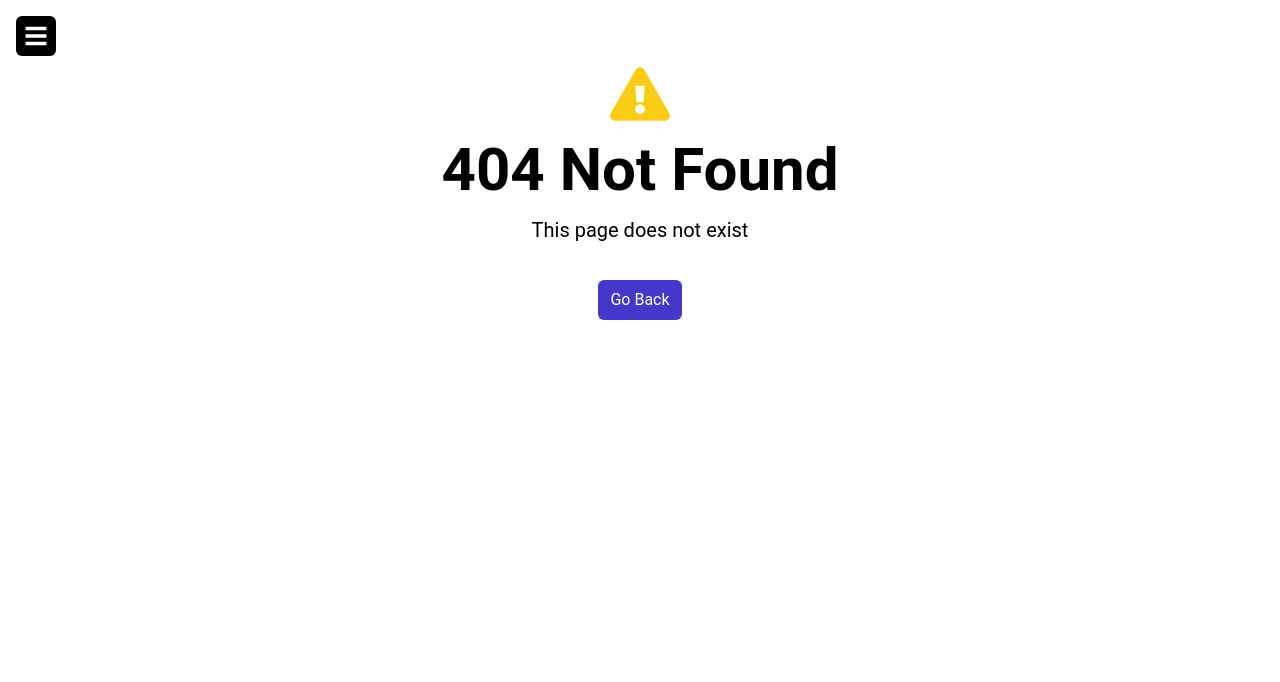
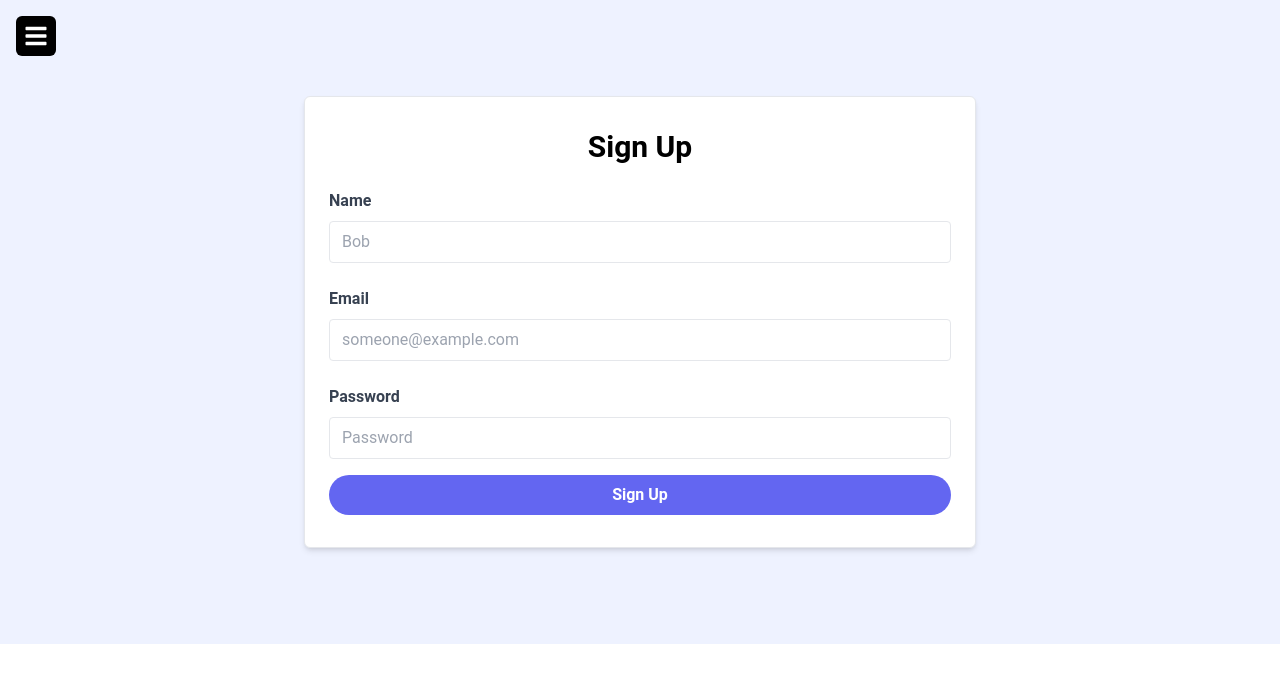
Before and after one commit to Avitra2002/HotHawkersInYourArea, a React (Vite) app in the folder my-app/: page /login in a window 1280 px wide. Before the commit this address had no page. Shown: the top 682 px of the page. Built offline with nearby package versions, Linux system fonts and the light colour scheme.

Commit message:
Sign Up Page added

```diff
--- a/my-app/src/App.jsx
+++ b/my-app/src/App.jsx
@@ -1,4 +1,5 @@
 import React from 'react'
+import { useState } from 'react'
 import { Route, createBrowserRouter, createRoutesFromElements, RouterProvider } from "react-router-dom"
 import MainLayout from './layouts/MainLayout'
 import HomePage from './pages/HomePage'
@@ -6,6 +7,7 @@ import HawkersPage from './pages/HawkersPage'
 import NotFoundPage from './pages/NotFoundPage'
 import HawkerPage, {hawkerLoader} from './pages/HawkerPage'
 import PreferencesPage from './pages/PreferencesPage'
+import SignUpPage from './pages/SignUpPage'
 
 const router = createBrowserRouter(
   createRoutesFromElements(
@@ -15,6 +17,7 @@ const router = createBrowserRouter(
     <Route path="/preferences" element={<PreferencesPage />} />
     <Route path="/hawkers/:id" element={<HawkerPage />} loader={hawkerLoader}/>
     <Route path="*" element={<NotFoundPage />} />
+    <Route path='/login' element={<SignUpPage />} />
   </Route>
   )
 )
--- /dev/null
+++ b/my-app/src/pages/SignUpPage.jsx
@@ -0,0 +1,117 @@
+import React, { useState } from 'react';
+import { useNavigate } from 'react-router-dom';
+
+const SignUpPage = () => {
+  const [name, setName] = useState('');
+  const [email, setEmail] = useState('');
+  const [password, setPassword] = useState('');
+  const [loading, setLoading] = useState(false);
+  const [error, setError] = useState('');
+  const navigate = useNavigate(); // React Router's navigation hook
+
+  const handleInputChange = (e) => setName(e.target.value);
+  const handleEmailChange = (e) => setEmail(e.target.value);
+  const handlePWChange = (e) => setPassword(e.target.value);
+
+  const handleSubmit = async (event) => {
+    event.preventDefault(); // Prevent default form submission
+    setLoading(true);
+    setError('');
+
+    const userDetails = { name, email, password };
+
+    try {
+      const response = await fetch('https://your-backend-server.com/api/preferences', {
+        method: 'POST',
+        headers: {
+          'Content-Type': 'application/json',
+        },
+        body: JSON.stringify(userDetails),
+      });
+
+      if (!response.ok) {
+        throw new Error(`Server error: ${response.status}`);
+      }
+
+      console.log('Details saved successfully!');
+      // Navigate to the main page upon successful submission
+      navigate('/');
+    } catch (err) {
+      setError('Failed to save details. Please try again.');
+
+      console.error(err);
+    } finally {
+      setLoading(false);
+    }
+  };
+
+  return (
+    <div>
+      <section className="bg-indigo-50">
+        <div className="container m-auto max-w-2xl py-24">
+          <div className="bg-white px-6 py-8 mb-4 shadow-md rounded-md border m-4 md:m-0">
+            {/* Attach the handleSubmit function to the form's onSubmit */}
+            <form onSubmit={handleSubmit}>
+              <h2 className="text-3xl text-center font-semibold mb-6">Sign Up</h2>
+
+              {error && <p className="text-red-500 text-center mb-4">{error}</p>}
+
+              <div className="mb-4">
+                <label className="block text-gray-700 font-bold mb-2">Name</label>
+                <input
+                  type="text"
+                  id="name"
+                  name="name"
+                  className="border rounded w-full py-2 px-3 mb-2"
+                  placeholder="Bob"
+                  onChange={handleInputChange}
+                  required
+                />
+              </div>
+
+              <div className="mb-4">
+                <label className="block text-gray-700 font-bold mb-2">Email</label>
+                <input
+                  type="email"
+                  id="email"
+                  name="email"
+                  className="border rounded w-full py-2 px-3 mb-2"
+                  placeholder="someone@example.com"
+                  onChange={handleEmailChange}
+                  required
+                />
+              </div>
+
+              <div className="mb-4">
+                <label className="block text-gray-700 font-bold mb-2">Password</label>
+                <input
+                  type="password"
+                  id="password"
+                  name="password"
+                  className="border rounded w-full py-2 px-3"
+                  placeholder="Password"
+                  onChange={handlePWChange}
+                  required
+                />
+              </div>
+
+              <div>
+                <button
+                  className={`bg-indigo-500 hover:bg-indigo-600 text-white font-bold py-2 px-4 rounded-full w-full focus:outline-none focus:shadow-outline ${
+                    loading ? 'opacity-50 cursor-not-allowed' : ''
+                  }`}
+                  type="submit"
+                  disabled={loading}
+                >
+                  {loading ? 'Signing Up...' : 'Sign Up'}
+                </button>
+              </div>
+            </form>
+          </div>
+        </div>
+      </section>
+    </div>
+  );
+};
+
+export default SignUpPage;
```
Also changed, not shown: 1 other file (tests, documents, lock files or other folders).
